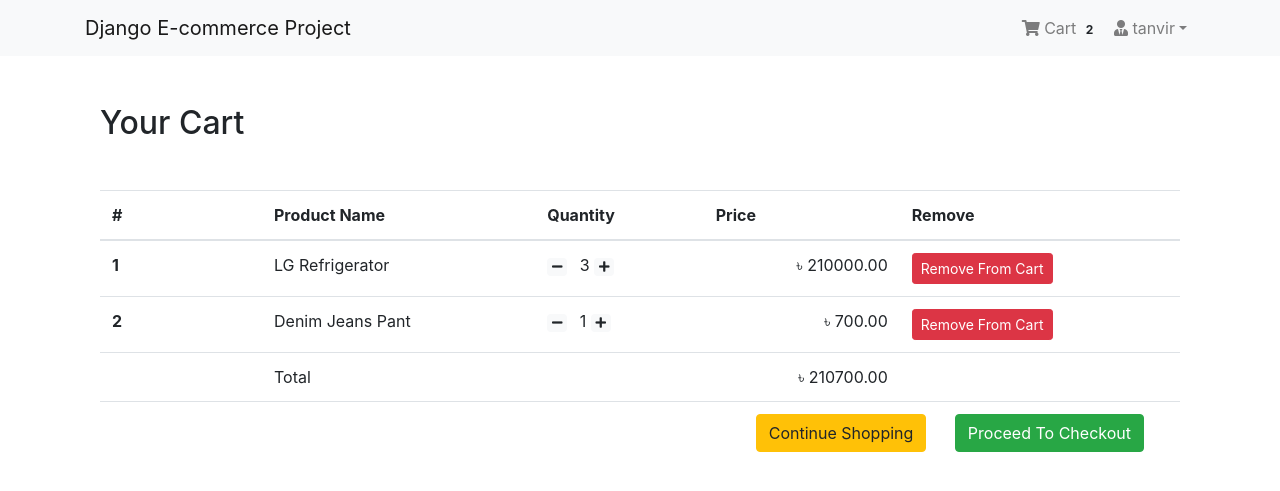
After one commit to FoysalMdTanvir/My_Ecom_Project, a Django app: page /shop/cart/ in a window 1280 px wide. The commit adds this page. Shown: the top 491 px of the page. Run offline with Django 3.2, Linux system fonts and the light colour scheme; a user stored in the database is signed in; data comes from the database, SQL or seed files in the repository; both versions use the stored data as it was after the commit; some libraries are stand-ins or nearby versions.

Commit message:
Cart Template

```diff
--- /dev/null
+++ b/App_Order/templatetags/cart_tag.py
@@ -0,0 +1,14 @@
+from django import template
+from App_Order.models import Order
+
+register = template.Library()
+
+
+@register.filter
+def cart_total(user):
+    order = Order.objects.filter(user=user, ordered=False)
+
+    if order.exists():
+        return order[0].orderitems.count()
+    else:
+        return 0
--- a/App_Order/urls.py
+++ b/App_Order/urls.py
@@ -5,4 +5,5 @@ app_name = 'App_Order'
 
 urlpatterns = [
     path('add/<pk>/', views.add_to_cart, name="add"),
+    path('cart/', views.cart_view, name="cart"),
 ]
--- a/App_Order/views.py
+++ b/App_Order/views.py
@@ -45,3 +45,15 @@ def add_to_cart(request, pk):
         order.orderitems.add(order_item[0])
         messages.info(request, "This item was added to your cart.")
         return redirect("App_Shop:home")
+
+
+@login_required
+def cart_view(request):
+    carts = Cart.objects.filter(user=request.user, purchased=False)
+    orders = Order.objects.filter(user=request.user, ordered=False)
+    if carts.exists() and orders.exists():
+        order = orders[0]
+        return render(request, 'App_Order/cart.html', context={'carts': carts, 'order': order})
+    else:
+        messages.warning(request, "You don't have any item in your cart!")
+        return redirect("App_Shop:home")
--- /dev/null
+++ b/templates/App_Order/cart.html
@@ -0,0 +1,47 @@
+{% extends 'base.html' %}
+{% block body_block %}
+<div class="container my-5">
+  <div class="my-5">
+    <h2>Your Cart</h2>
+  </div>
+  <table class="table table-hover">
+    <thead>
+      <tr>
+        <th scope="col" width="15%">#</th>
+        <th scope="col">Product Name</th>
+        <th scope="col">Quantity</th>
+        <th scope="col" align="right">Price</th>
+        <th scope="col">Remove</th>
+      </tr>
+    </thead>
+    <tbody>
+      {% for cart in carts %}
+      <tr>
+        <th scope="row">{{ forloop.counter }}</th>
+        <td>{{cart.item.name}}</td>
+        <td>
+          <a class="mr-2" href="#"><span class="badge badge-light"><i class="fas fa-minus"></i></span></a>
+          {{ cart.quantity }}
+          <a class="mr-2" href="#"><span class="badge badge-light"><i class="fas fa-plus"></i></span></a>
+        </td>
+        <td align="right">&#2547; {{cart.get_total}}</td>
+        <td><a href="#" class="btn btn-danger btn-sm">Remove From Cart</a></td>
+      </tr>
+      {% endfor %}
+      <tr>
+        <th scope="row"></th>
+        <td colspan="2">Total</td>
+        <td align="right">&#2547; {{ order.get_totals | floatformat:2 }}</td>
+        <td></td>
+      </tr>
+      <tr>
+        <th scope="row"></th>
+        <td colspan="4" class="text-right">
+          <a href="{% url 'App_Shop:home' %}" class="btn btn-warning mr-4">Continue Shopping</a>
+          <a href="#" class="btn btn-success mr-4">Proceed To Checkout</a>
+        </td>
+      </tr>
+    </tbody>
+  </table>
+</div>
+{% endblock %}
--- a/templates/navbar.html
+++ b/templates/navbar.html
@@ -1,3 +1,4 @@
+{% load cart_tag %}
 <nav class="navbar navbar-expand-lg bg-light navbar-light">
   <div class="container">
     <a class="navbar-brand" href="{% url 'App_Shop:home' %}">Django E-commerce Project</a>
@@ -7,8 +8,9 @@
       <ul class="navbar-nav ml-auto">
         {% if request.user.is_authenticated %}
         <li class="nav-item">
-          <a href="#" class="nav-link">
+          <a href="{% url 'App_Order:cart' %}" class="nav-link">
             <i class="fa fa-shopping-cart"></i> Cart
+            <span class="badge badge-light">{{ request.user | cart_total }}</span>
           </a>
         </li>
         <li class="nav-item">
```
Also changed, not shown: App_Order/templatetags/__init__.py (added), db.sqlite3.
